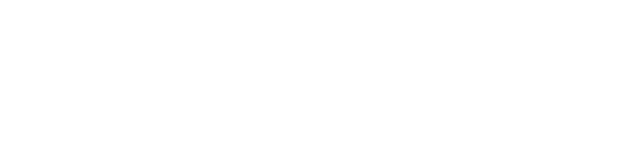
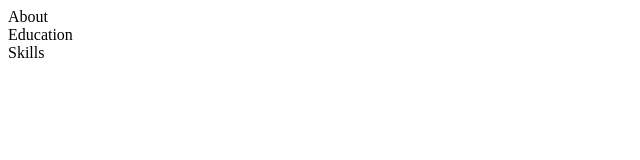
Before and after one commit to jomonthomaslobo/ictassignment1profileweb, a plain HTML site: page index.html in a window 1280 px wide. Shown: the whole page, without its empty margins (0-640 px from the left). Drawn offline with Linux system fonts and the light colour scheme.

Commit message:
Menu added

```diff
--- a/index.html
+++ b/index.html
@@ -8,6 +8,20 @@
     <link rel="stylesheet" href="style.css">
 </head>
 <body>
+    <div class="header">
+        <div id="logo">
 
+        </div>
+        <div class="menuContainer">
+            <ul>
+                <li>About</li>
+                <li>Education</li>
+                <li>Skills</li>
+            </ul>
+        </div>
+        <div id="about"></div>
+        <div id="education"></div>
+        <div id="skills"></div>
+    </div>
 </body>
 </html>
--- a/style.css
+++ b/style.css
@@ -0,0 +1,5 @@
+ul {
+    list-style-type: none;
+    margin: 0;
+    padding: 0;
+  }
```
